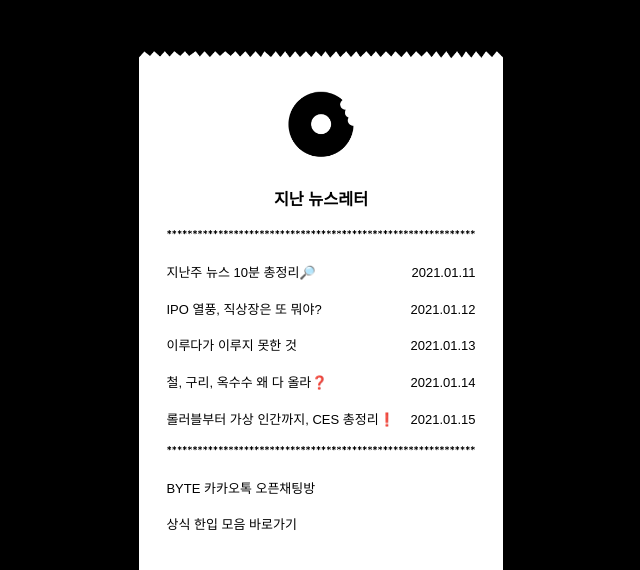
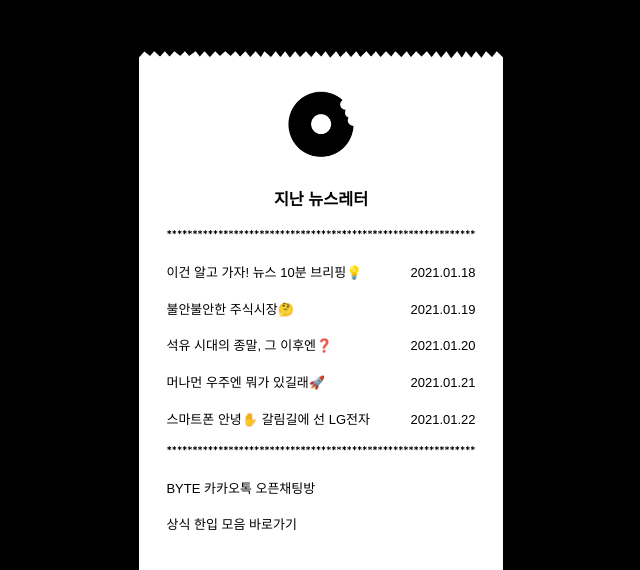
Before and after one commit to suuuum36/BYTE-web, a Django app: page / in a window 1280 px wide. Shown: the part 3343-3913 px from the top of the page, without its empty margins (319-959 px from the left). Run offline with Django 3.2, Linux system fonts and the light colour scheme; data that the repository does not hold is empty; some web fonts are replaced.

Commit message:
지난 뉴스레터 수정

```diff
--- a/BYTEWeb/main/templates/main/index.html
+++ b/BYTEWeb/main/templates/main/index.html
@@ -192,25 +192,25 @@
                             <img src = "{% static 'main/img/deco-line.png' %}">
                         </div>
                         <div class = "news_links">
-                            <a href = "https://stibee.com/api/v1.0/emails/share/HCj6TUYeIiIgNbI2DfzfmW1HanxWkQ==">
-                                <div class = "news_t">지난주 뉴스 10분 총정리🔎</div>
-                                <div class = "news_d">2021.01.11</div>
+                            <a href = "https://stibee.com/api/v1.0/emails/share/uzLQtKmHSfIBEcMong_20VWA70th4w==">
+                                <div class = "news_t">이건 알고 가자! 뉴스 10분 브리핑💡</div>
+                                <div class = "news_d">2021.01.18</div>
                             </a>
-                            <a href = "https://stibee.com/api/v1.0/emails/share/10fTJgbyTBqdWYMpbsnVWhmD4LennQ==">
-                                <div class = "news_t">IPO 열풍, 직상장은 또 뭐야?</div>
-                                <div class = "news_d">2021.01.12</div>
+                            <a href = "https://stibee.com/api/v1.0/emails/share/RCOC9tcRFW4GZ_c8ee3w1xwO-MPQwA==">
+                                <div class = "news_t">불안불안한 주식시장🤔</div>
+                                <div class = "news_d">2021.01.19</div>
                             </a>
-                            <a href = "https://stibee.com/api/v1.0/emails/share/VPY1o0aj_highh5T48WgfW_5W4kU_g==">
-                                <div class = "news_t">이루다가 이루지 못한 것</div>
-                                <div class = "news_d">2021.01.13</div>
+                            <a href = "https://stibee.com/api/v1.0/emails/share/TbkDOfQlKG1n6ihVCzSRDKTOyr75ew==">
+                                <div class = "news_t">석유 시대의 종말, 그 이후엔❓</div>
+                                <div class = "news_d">2021.01.20</div>
                             </a>
-                            <a href = "https://stibee.com/api/v1.0/emails/share/t52cfvVctDMl0BHe2L7C2u5x-nHIFw==">
-                                <div class = "news_t">철, 구리, 옥수수 왜 다 올라❓</div>
-                                <div class = "news_d">2021.01.14</div>
+                            <a href = "https://stibee.com/api/v1.0/emails/share/DqdE0pTtT-VNxOaTyf-snoBw23s9ug==">
+                                <div class = "news_t">머나먼 우주엔 뭐가 있길래🚀</div>
+                                <div class = "news_d">2021.01.21</div>
                             </a>
-                            <a href = "https://stibee.com/api/v1.0/emails/share/cGS_OJ1anCVzSS1D2NhcwCarJLPc9w==">
-                                <div class = "news_t">롤러블부터 가상 인간까지, CES 총정리❗</div>
-                                <div class = "news_d">2021.01.15</div>
+                            <a href = "https://stibee.com/api/v1.0/emails/share/Px3oh8ah22-8Ivjz7c48BGnfBIr3Lg==">
+                                <div class = "news_t">스마트폰 안녕✋ 갈림길에 선 LG전자</div>
+                                <div class = "news_d">2021.01.22</div>
                             </a>
                             <div class = "deco">
                                 <img src = "{% static 'main/img/deco-line.png' %}">
```
